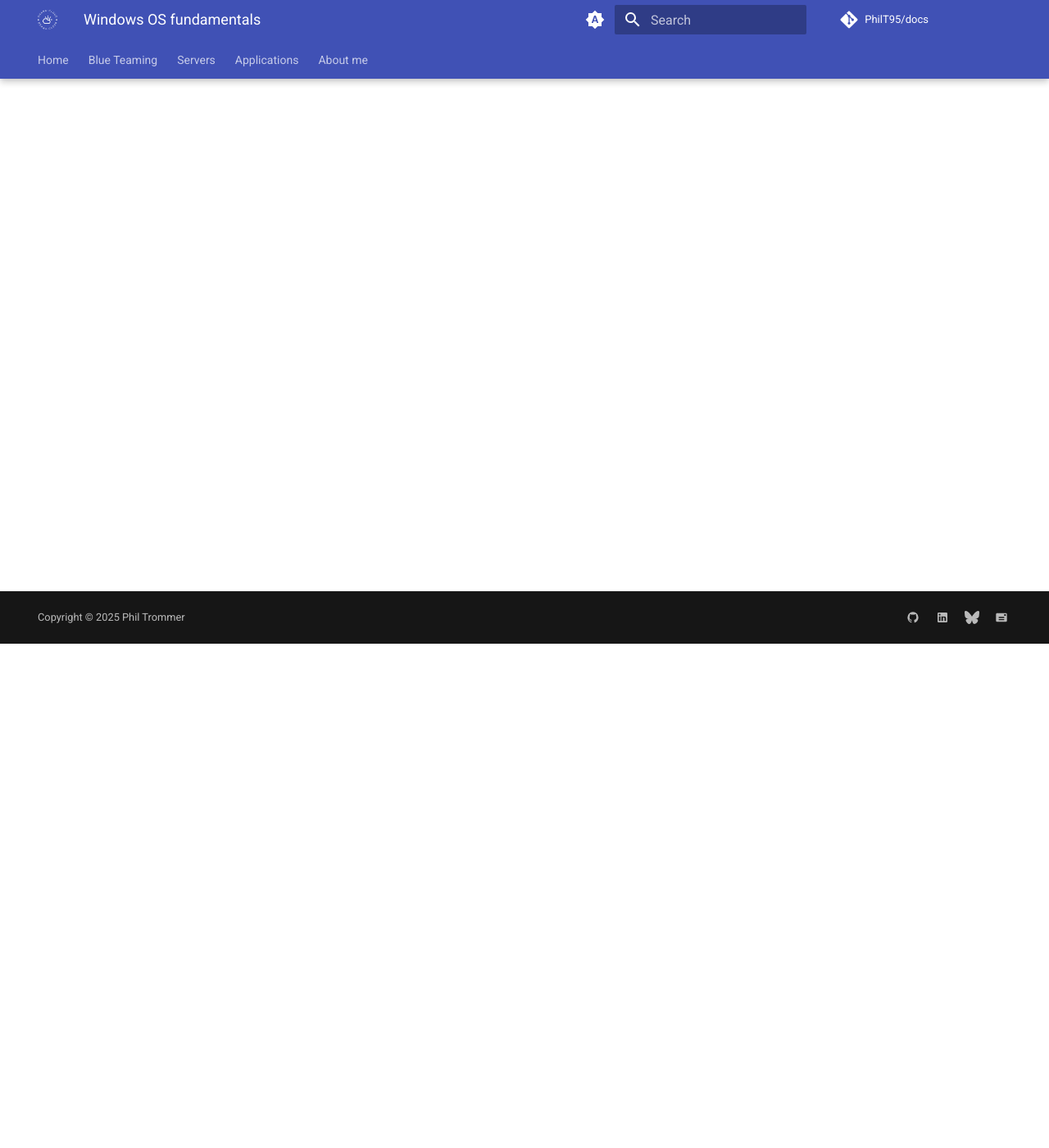
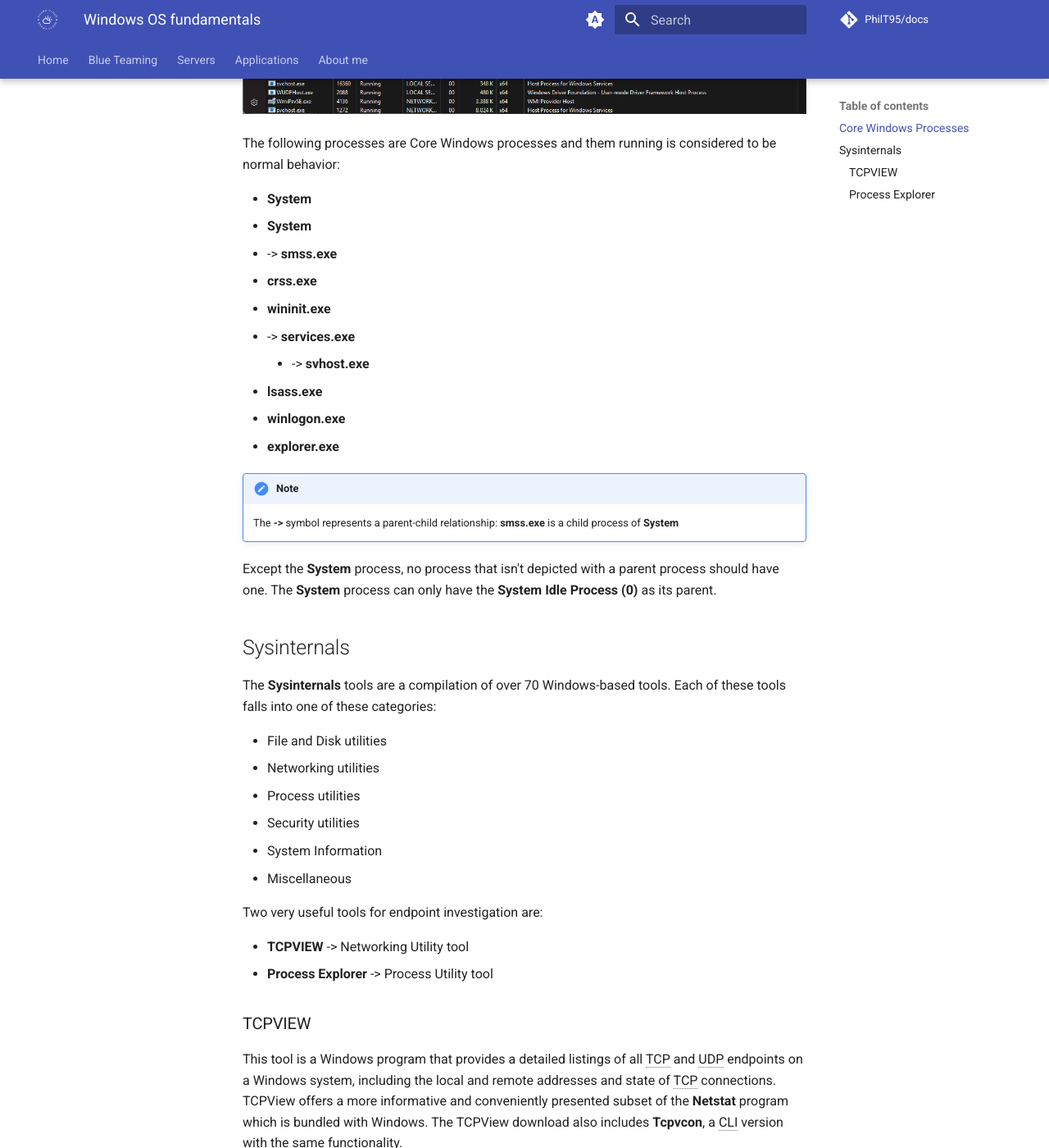
Before and after one commit to PhilT95/athenlyx, an MkDocs documentation site: the page built from docs/blue/endpoint-security/windows/fundementals.md, in a window 1280 px wide and 1400 px high, scrolled down 615 px. Shown: the whole window at 82% size. Built offline with MkDocs 1.6.1 and Material for MkDocs 9.7.7, drawn with Linux system fonts in a browser that asks for light colours; plug-ins that fetch from the network failed and are left out; comment, search, counter and statistics services are not loaded; some of the changed text lies outside the part shown.

Commit message:
Added to windows fundamentals documentation

```diff
--- a/docs/blue/endpoint-security/windows/fundementals.md
+++ b/docs/blue/endpoint-security/windows/fundementals.md
@@ -1 +1,64 @@
 # Windows OS fundamentals
+
+## Core Windows Processes
+
+You can use the **Task Manager**, a built-in Windows tool, to understand the underlying processes inside a Windows machine. The Task Manager is a GUI-based Windows utility which provides an overview on what is running on the Windows system. It additionally provides information on resource usage, such as how much each process utilizes CPU and memory. You can also terminate processes using the Task Manager.
+
+![Task Manager - Details View](images/taskmanager.png)
+
+The following processes are Core Windows processes and them running is considered to be normal behavior:
+
+- **System**
+- **System**
+
+  -  -> **smss.exe**
+
+- **crss.exe**
+- **wininit.exe**
+
+  - -> **services.exe**
+
+    - -> **svhost.exe**
+
+- **lsass.exe**
+- **winlogon.exe**
+- **explorer.exe**
+
+!!! note
+    The **->** symbol represents a parent-child relationship: **smss.exe** is a child process of **System**
+
+Except the **System** process, no process that isn't depicted with a parent process should have one. The **System** process can only have the **System Idle Process (0)** as its parent.
+
+## Sysinternals
+
+The **Sysinternals** tools are a compilation of over 70 Windows-based tools. Each of these tools falls into one of these categories:
+
+- File and Disk utilities
+- Networking utilities
+- Process utilities
+- Security utilities
+- System Information
+- Miscellaneous
+
+Two very useful tools for endpoint investigation are:
+
+- **TCPVIEW** -> Networking Utility tool
+- **Process Explorer** -> Process Utility tool
+
+### TCPVIEW
+
+This tool is a Windows program that provides a detailed listings of all TCP and UDP endpoints on a Windows system, including the local and remote addresses and state of TCP connections. TCPView offers a more informative and conveniently presented subset of the **Netstat** program which is bundled with Windows. The TCPView download also includes **Tcpvcon**, a CLI version with the same functionality.
+
+### Process Explorer
+
+This tool consists of 2 sub-windows which are displayed. The top windows always shows a list of the currently active processes, including the names of their owning accounts, whereas the information displayed in the bottom windows depends on the mode that the **Process Explorer** is in.
+
+- **Handle Mode**: This mode provides a view into the handles that a selected process in the top windows has opened
+- **DLL Mode**: This mode allows you to see the DLLs and memory-mapped files that the process has loaded
+
+The Process Explorer enables you to inspect the details of a running process like:
+
+- Associated services
+- Invoked network traffic
+- Handles such as files or directories opened
+- DLLs and memory-mapped files loaded
```
Also changed, not shown: includes/abbreviations.md (+2 -0 lines), docs/blue/endpoint-security/windows/images/taskmanager.png (added).
